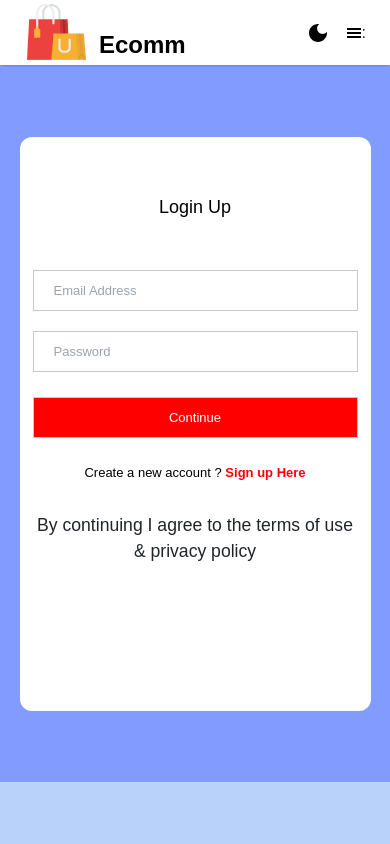
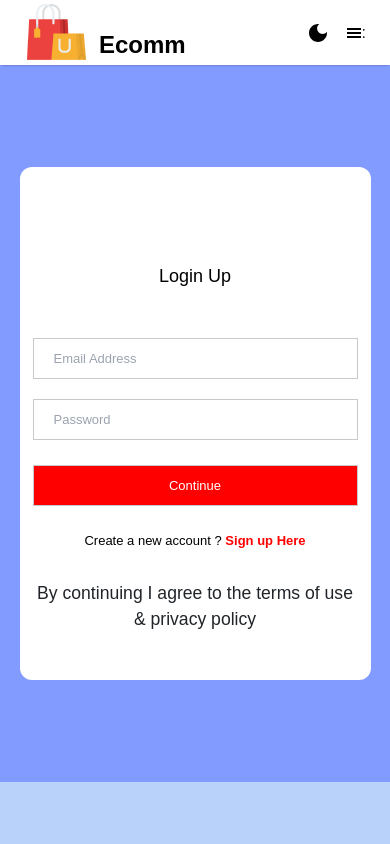
Before and after one commit to asbhandari14/Shopper, a React (Create React App) app in the folder frontend/: page /login in a window 390 px wide. Shown: the top 844 px of the page. Built offline with nearby package versions, Linux system fonts and the light colour scheme; no server answers.

Commit message:
Adding admin page and made little change in the login and signup page

```diff
--- a/frontend/src/Pages/AdminAddingPage.css
+++ b/frontend/src/Pages/AdminAddingPage.css
@@ -27,7 +27,7 @@
     /* background-color: red; */
     display: flex;
     flex-direction: column;
-    align-items: start;
+    align-items: flex-start;
     justify-content: center;
     padding: 1rem 2rem;
     box-shadow: rgba(50, 50, 93, 0.25) 0px 6px 12px -2px, rgba(0, 0, 0, 0.3) 0px 3px 7px -3px;
--- a/frontend/src/Pages/Login.css
+++ b/frontend/src/Pages/Login.css
@@ -16,10 +16,10 @@
 
 .loginsignup-container{
     width: 30%;
-    height: 80%;
+    height: auto;
     background-color: white;
-    margin: auto;
-    padding: 10px 13px;
+    margin:auto;
+    padding: 3rem 13px;
     text-align: center;
     border-radius: 12px;
 }
@@ -82,18 +82,22 @@
 @media screen and (max-width: 1500px) {
     .loginsignup-container{
         width: 30%;
+        height: auto;
     }
 }
 
 @media screen and (max-width: 1000px) {
     .loginsignup-container{
         width: 60%;
+        height: auto;
     }
 }
 
 @media screen and (max-width: 700px) {
     .loginsignup-container{
         width: 60%;
+        height: auto;
+
     }
 }
 
@@ -101,5 +105,6 @@
 @media screen and (max-width: 500px) {
     .loginsignup-container{
         width: 90%;
+        height: auto;
     }
 }
--- a/frontend/src/Pages/Signup.css
+++ b/frontend/src/Pages/Signup.css
@@ -16,10 +16,10 @@
 
 .signupPage-container{
     width: 30%;
-    height: 80%;
+    height: auto;
     background-color: white;
     margin: auto;
-    padding: 10px 13px;
+    padding: 3rem 13px;
     border-radius: 12px;
 }
 
```
Also changed, not shown: 1 other file (tests, documents, lock files or other folders).
